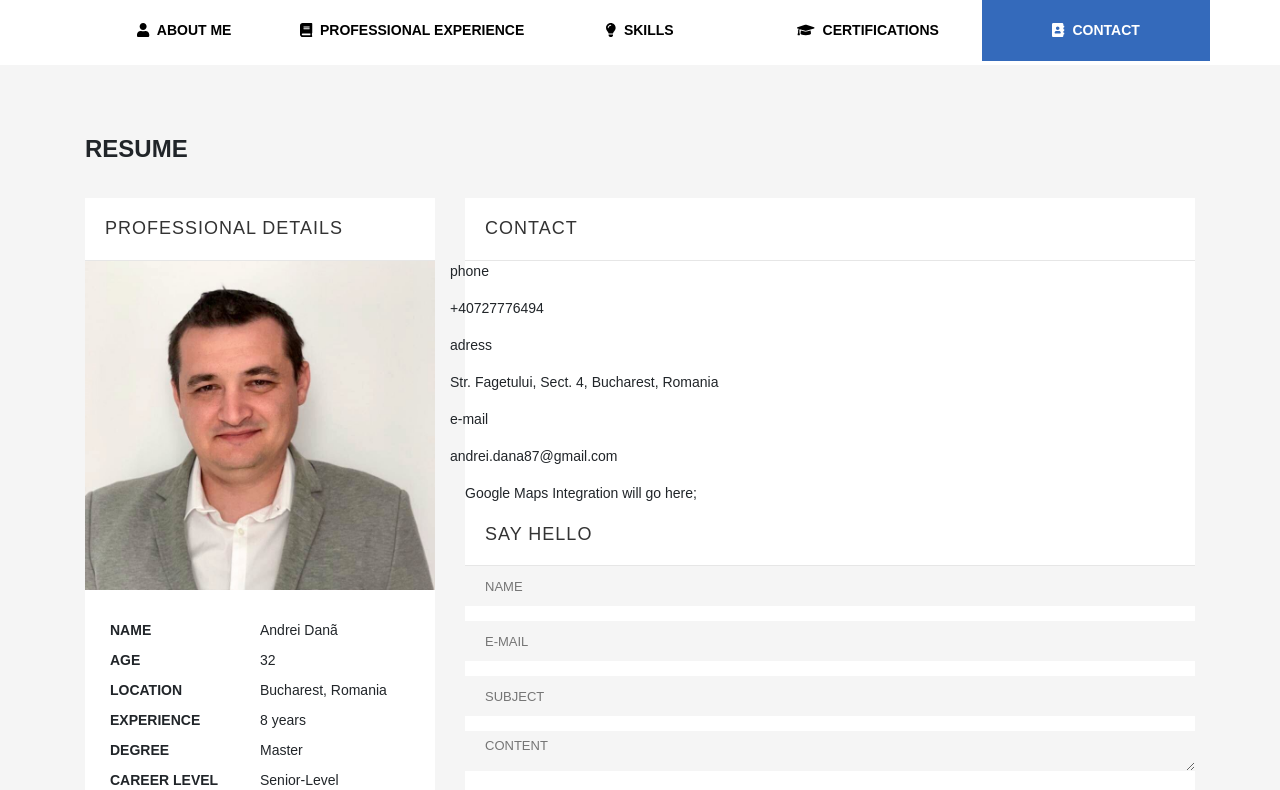
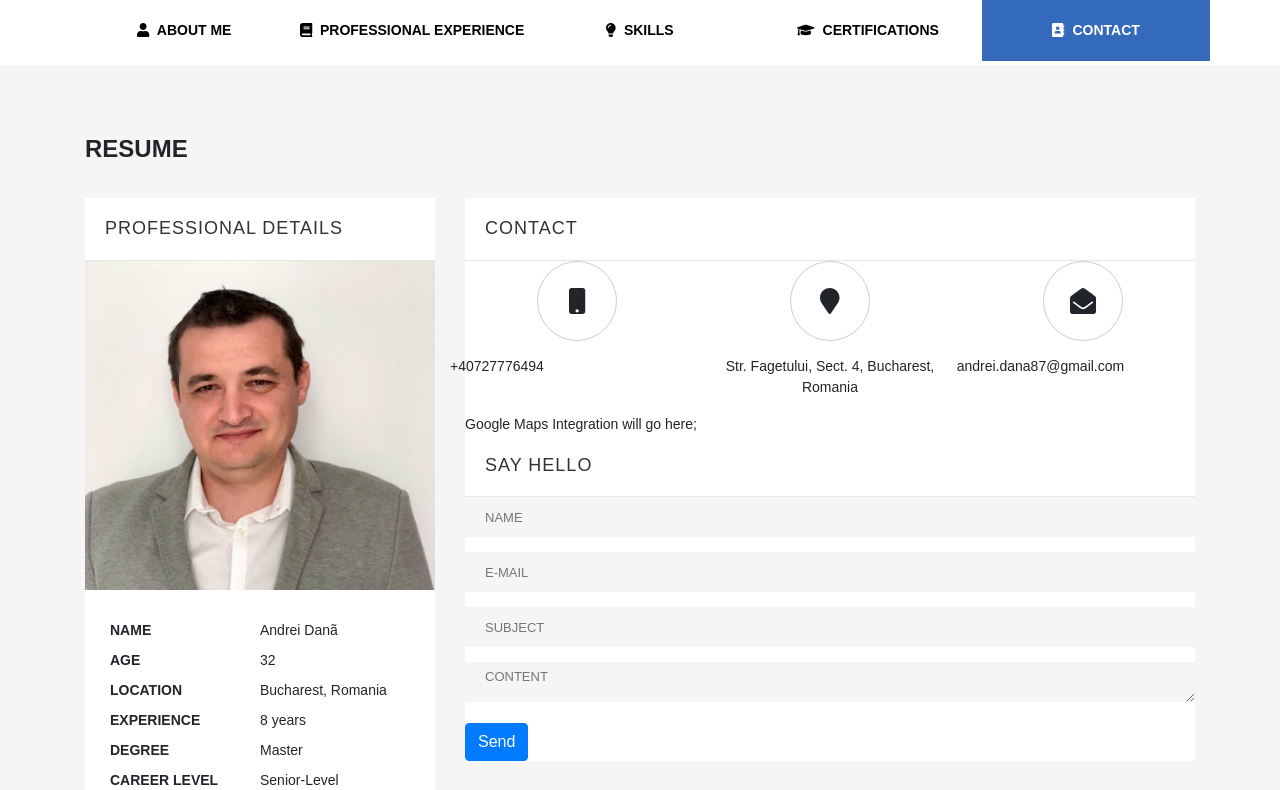
Before and after one commit to andreidana/react-cv, a React (Create React App) app: page /contact in a window 1280 px wide. Shown: the top 790 px of the page. Built offline with nearby package versions, Linux system fonts and the light colour scheme.

Commit message:
create icon design in contact page

```diff
--- a/src/Components/Contact/Contact.jsx
+++ b/src/Components/Contact/Contact.jsx
@@ -1,4 +1,5 @@
 import React from 'react';
+import { faEnvelopeOpen, faMobile, faMapMarker } from '@fortawesome/free-solid-svg-icons';
 
 import StringTitle from '../StringTitle/StringTitle';
 import ContactSection from './ContactSection/ContactSection';
@@ -8,14 +9,15 @@ import MailSection from '../MailSection/MailSection';
 const Contact = () => {
   const title = 'CONTACT';
   const mailTitle = 'SAY HELLO';
-  const classes = 'col-md-4 text-center';
 
   return (
     <>
       <StringTitle title = {title}/>
-      <ContactSection className={classes} icon='phone' text='+40727776494'></ContactSection>
-      <ContactSection className={classes} icon='adress' text='Str. Fagetului, Sect. 4, Bucharest, Romania'></ContactSection>
-      <ContactSection className={classes} icon='e-mail' text='andrei.dana87@gmail.com'></ContactSection>
+      <div className='row'>
+        <ContactSection icon={faMobile} text='+40727776494'></ContactSection>
+        <ContactSection icon={faMapMarker} text='Str. Fagetului, Sect. 4, Bucharest, Romania'></ContactSection>
+        <ContactSection icon={faEnvelopeOpen} text='andrei.dana87@gmail.com'></ContactSection>
+      </div>
       <MapsIntegration></MapsIntegration>
       <StringTitle title = {mailTitle}/>
       <MailSection></MailSection>
--- a/src/Components/Contact/ContactSection/ContactSection.jsx
+++ b/src/Components/Contact/ContactSection/ContactSection.jsx
@@ -1,15 +1,17 @@
 import React from 'react';
+import { FontAwesomeIcon } from '@fortawesome/react-fontawesome';
+import styles from './ContactSection.module.scss';
 
 const ContactSection = props => {
   return (
-    <>
-      <div className='row'>
-        <p>{props.icon}</p>
+    <div className={`col-md-4 ${styles.allignCenter}`}>
+      <div className={`row ${styles.iconCircle}`}>
+        <FontAwesomeIcon icon={props.icon} />
       </div>
-      <div className='row'>
+      <div className={`row ${styles.allignCenter}`}>
         <p>{props.text}</p>
       </div>
-    </>
+    </div>
   );
 };
 
--- /dev/null
+++ b/src/Components/Contact/ContactSection/ContactSection.module.scss
@@ -0,0 +1,14 @@
+.allignCenter {
+  text-align: center;
+}
+
+.iconCircle {
+  line-height: 80px;
+  height: 80px;
+  width: 80px;
+  display: inline-block;
+  border-radius: 50%;
+  font-size: 26px;
+  border: 1px solid rgba(0,0,0,0.2);
+  margin-bottom: 15px;
+}
```
